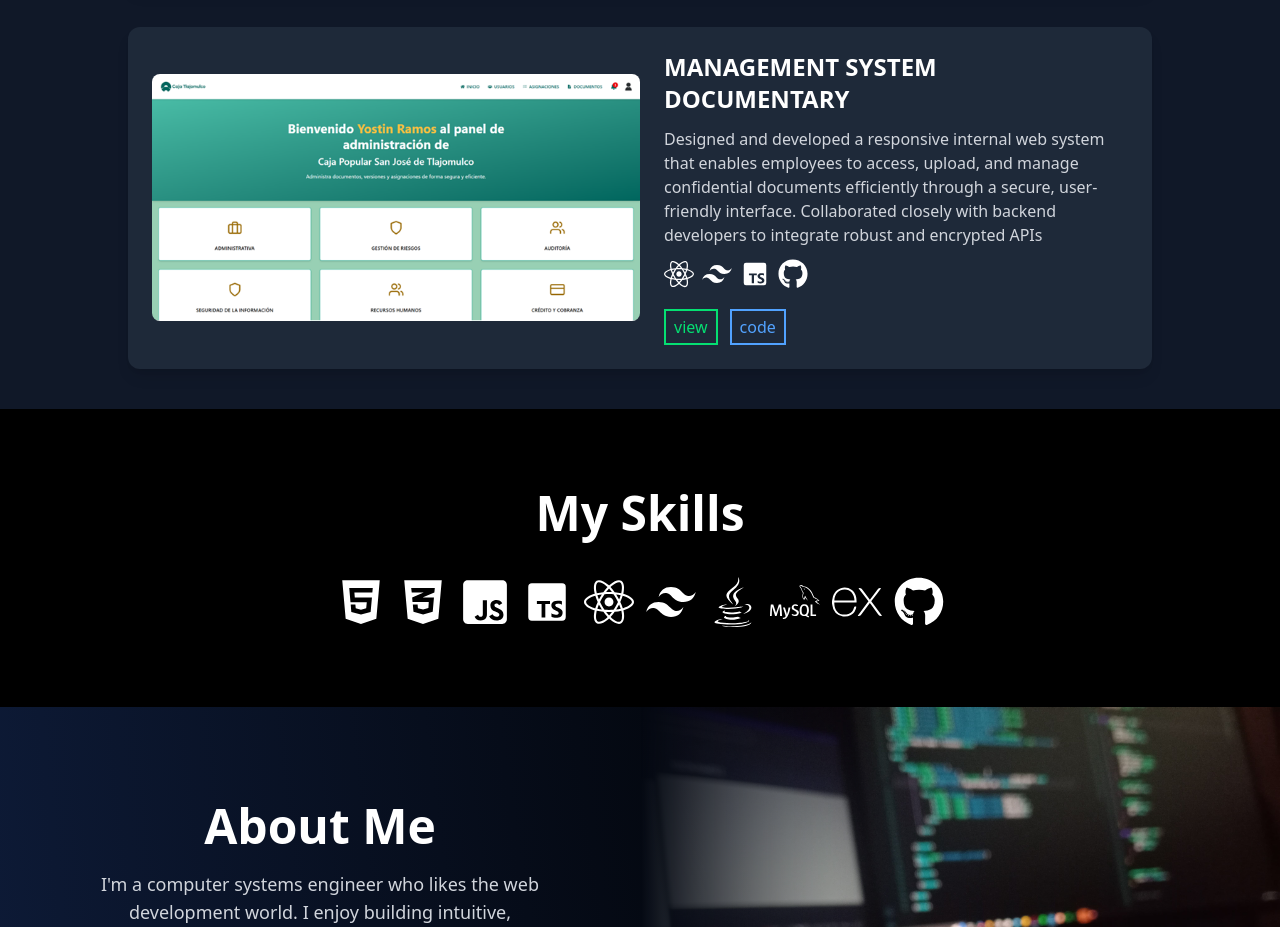
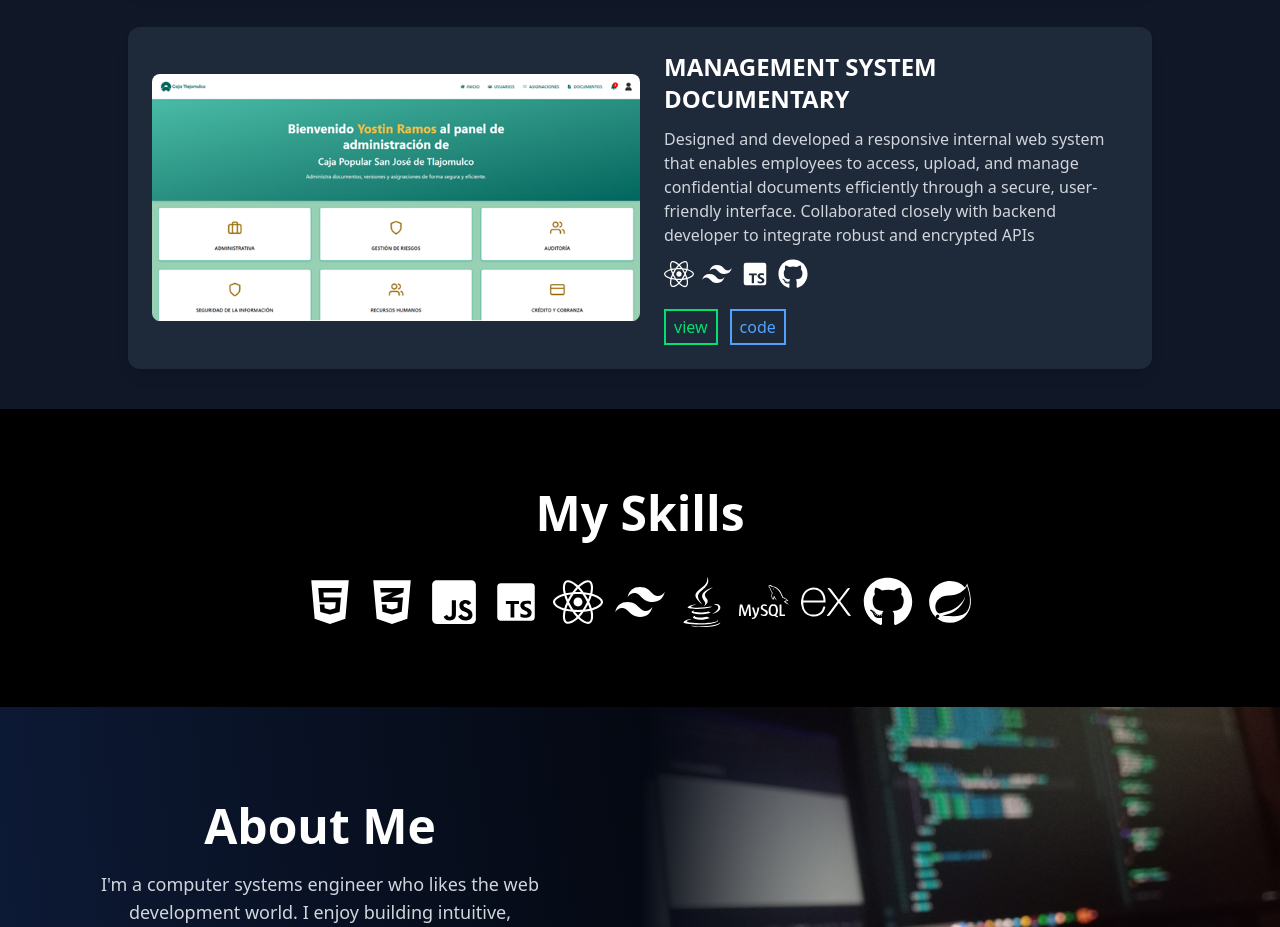
Before and after one commit to YMRP/portfolio, a React (Vite) app: page / in a window 1280 px wide. Shown: the part 1320-2247 px from the top of the page. Built offline with nearby package versions, Linux system fonts and the light colour scheme.

Commit message:
Spring boot added

```diff
--- a/src/components/Projects.tsx
+++ b/src/components/Projects.tsx
@@ -34,7 +34,7 @@ function Projects() {
           title="MANAGEMENT SYSTEM DOCUMENTARY"
           alt=""
           description="Designed and developed a responsive internal web system that enables employees to access, upload, and manage confidential documents efficiently through a secure, user-friendly interface.
-Collaborated closely with backend developers to integrate robust and encrypted APIs"
+Collaborated closely with backend developer to integrate robust and encrypted APIs"
           href="https://caja-tlajomulco.netlify.app"
           img={cajapic}
           tools={[
--- a/src/components/Skills.tsx
+++ b/src/components/Skills.tsx
@@ -8,6 +8,7 @@ import { FaHtml5 } from "react-icons/fa";
 import { FaCss3Alt } from "react-icons/fa";
 import { RiTailwindCssFill } from "react-icons/ri";
 import { FaGithub } from "react-icons/fa";
+import { BiLogoSpringBoot } from "react-icons/bi";
 
 function Skills() {
   return (
@@ -27,6 +28,7 @@ function Skills() {
         <SiMysql size={50} className="hover:text-blue-400 duration-200" />
         <SiExpress size={50} className="hover:text-orange-400 duration-200" />
         <FaGithub size={50} className="hover:text-gray-500 duration-200"/>
+        <BiLogoSpringBoot size={50} className="hover:text-lime-400 duration-200"/>
       </div>
     </section>
   );
```
